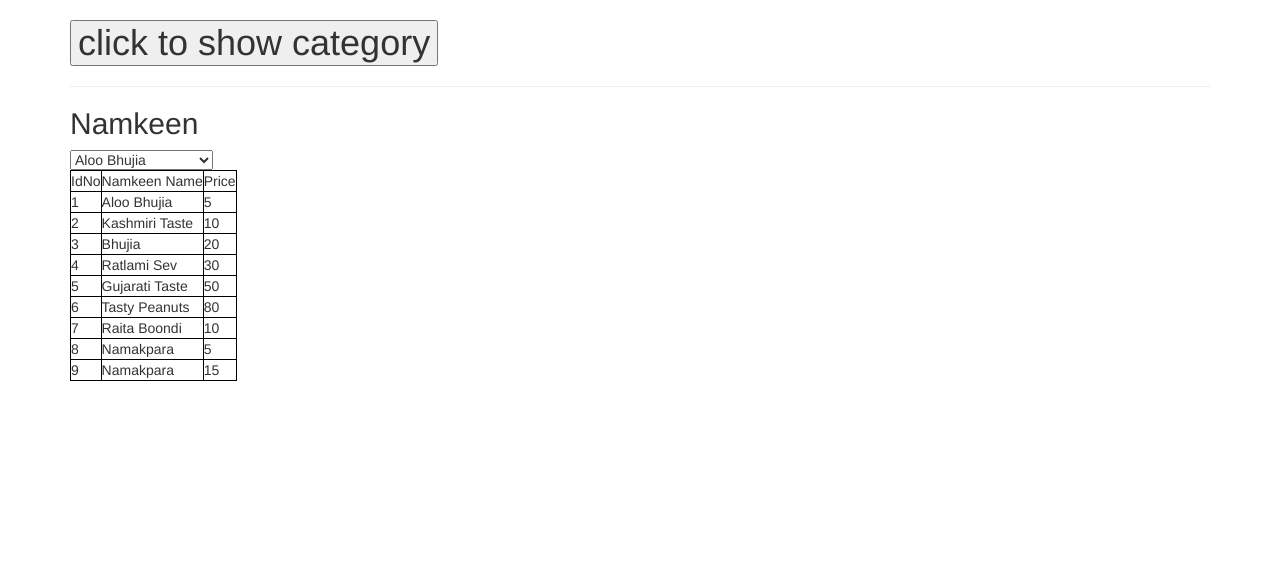
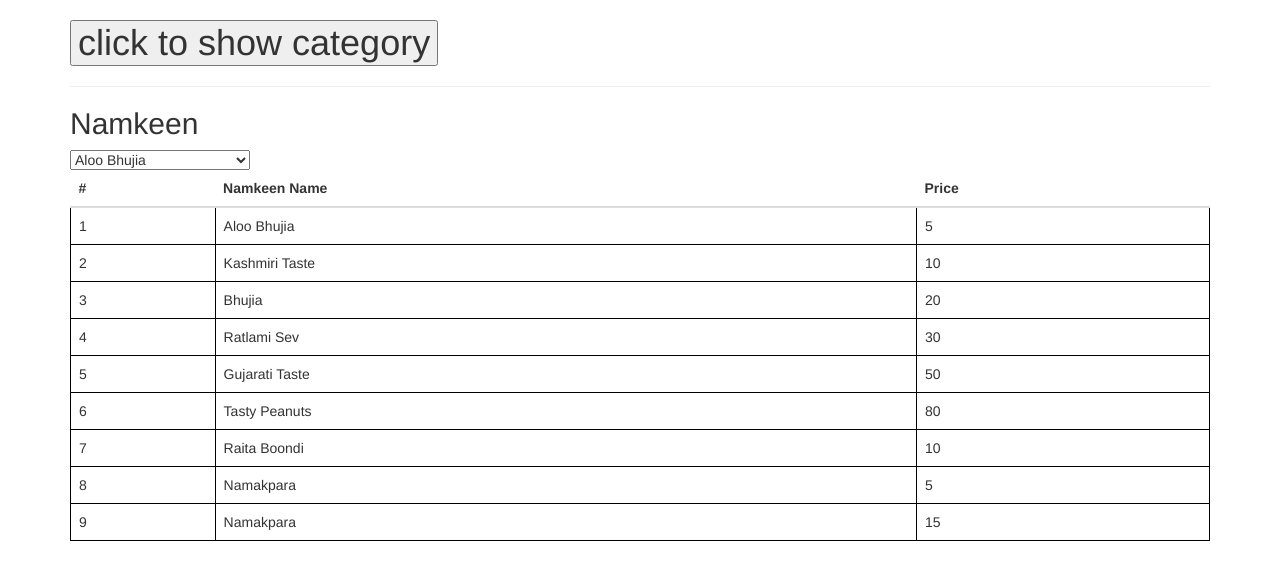
Before and after one commit to kishanlakhani/import-export-demo, an Angular app: page / in a window 1280 px wide. Both pictures are taken after a click on the button "click to show category". Shown: the top 580 px of the page. Built offline with nearby package versions, Linux system fonts and the light colour scheme.

Commit message:
error solve

```diff
--- a/src/app/category/category.component.html
+++ b/src/app/category/category.component.html
@@ -1,10 +1,53 @@
 <!-- for dropdownbox and input box  -->
 <h2>Namkeen</h2>
-<select name="" id="namkeenName" *ngIf="isHideProduct" (change)="getSelectValue($event)" >
+
+<select class="selectpicker" name="" id="namkeenName" *ngIf="isHideProduct" (change)="getSelectValue($event)" >
+  <optgroup label="">
+    <option value="" disabled>change namkeen price</option>
+    <option  *ngFor="let item of namkeenName"  [value]="item">{{ item }}</option>
+
+  </optgroup>
+</select>
+
+<!-- <input  > -->
+<div class="input-group mb-3" *ngIf="isShowPriceInput &&  isHideProduct" type="text">
+  <div class="input-group-prepend">
+    <span class="input-group-text" id="basic-addon1">Price</span>
+  </div>
+  <input type="text" class="form-control"  [(ngModel)]="showPriceInput" (input)="newPriceGet($event)" placeholder="price" aria-label="" aria-describedby="basic-addon1">
+</div>
+
+
+  <div *ngIf="!selectIndex; else notShow" >
+      <app-product></app-product>
+  </div>
+  <div *ngIf="selectIndex; else notShow" >
+    <app-product  [selectIndex]="selectIndex" [newPriceSend]="newPriceSend"></app-product>
+</div>
+  <ng-template #notShow>
+
+  </ng-template>
+
+
+
+
+
+
+
+
+
+    <!-- <select name="" id="namkeenName" *ngIf="isHideProduct" (change)="getSelectValue($event)" >
 <option value="" disabled>select change price</option>
 <option  *ngFor="let item of namkeenName"  [value]="item">{{ item }}</option>
-</select>
-<input *ngIf="isShowPriceInput &&  isHideProduct" type="text" [(ngModel)]="showPriceInput" (input)="newPriceGet($event)">
+</select> -->
+
+
+
+
+
+
+
+
 
 <!-- for hide and show product  -->
   <!-- <hr>
@@ -16,13 +59,11 @@
   <!-- <div *ngIf="!selectValue; else notShow" >
     <app-product></app-product>
 </div> -->
-  <div *ngIf="!selectIndex; else notShow" >
-      <app-product></app-product>
-  </div>
-    <ng-template #notShow>
-      <app-product  [selectIndex]="selectIndex" [newPriceSend]="newPriceSend"></app-product>
-    </ng-template>
-<!-- </div> -->
+
+
+
+
+    <!-- </div> -->
 
   <!--
 <div *ngIf="isHideProduct">
--- a/src/app/category/category.component.ts
+++ b/src/app/category/category.component.ts
@@ -24,7 +24,7 @@ export class CategoryComponent implements OnInit {
   selectIndex:number;
   newPriceSend :number;
   showPriceInput:string="";
-
+  i:number;
   constructor() { }
 
   ngOnInit() {
@@ -41,7 +41,7 @@ export class CategoryComponent implements OnInit {
   ngOnChanges(changes: SimpleChanges): void {
     //Called before any other lifecycle hook. Use it to inject dependencies, but avoid any serious work here.
     //Add '${implements OnChanges}' to the class.
-    console.log("category componet ngOnChanege call " +changes.isCategoryShow.previousValue + " to " + changes.isCategoryShow.currentValue );
+    // console.log("category componet ngOnChanege call " +changes.isCategoryShow.previousValue + " to " + changes.isCategoryShow.currentValue );
 
   }
 
@@ -62,6 +62,7 @@ export class CategoryComponent implements OnInit {
   // input box price value get when drop down value select
   getSelectValue(event){
     this.selectIndex = event.srcElement.options.selectedIndex;
+    this.i=this.selectIndex;
     // this.selectIndex= event.srcElementoptions.selectedIndex;
     // console.log(this.selectIndex);
     this.newPriceSend= this.namekeenList[this.selectIndex-1].price;
@@ -71,7 +72,12 @@ export class CategoryComponent implements OnInit {
   }
 
   newPriceGet(event){
-    // console.log(event);
+    this.i=this.selectIndex;
+    // this.selectIndex= event.srcElementoptions.selectedIndex;
+    // console.log(this.selectIndex);
+    this.selectIndex=this.i;
+    this.newPriceSend= this.namekeenList[this.selectIndex-1].price;
+    this.showPriceInput = String(this.newPriceSend);
     this.newPriceSend = Number((<HTMLInputElement>event.target).value);
     this.showPriceInput = String(this.newPriceSend);
     this.isShowPriceInput = true;
--- a/src/app/product/product.component.html
+++ b/src/app/product/product.component.html
@@ -1,5 +1,5 @@
 <div>
-    <table>
+    <!-- <table class="table">
         <tr>
             <td>IdNo</td>
             <td>Namkeen Name</td>
@@ -11,5 +11,24 @@
             <td>{{namkeen.price }}</td>
         </tr>
 
-    </table>
+    </table> -->
+
+<table class="table">
+    <thead>
+      <tr>
+        <th scope="col">#</th>
+        <th scope="col">Namkeen Name</th>
+        <th scope="col">Price</th>
+      </tr>
+    </thead>
+    <tbody>
+        <tr scope="row" *ngFor="let namkeen of namkeenList">
+            <td>{{namkeen.idNo}}</td>
+            <td>{{namkeen.namkeenName}}</td>
+            <td>{{namkeen.price }}</td>
+        </tr>
+
+    </tbody>
+  </table>
+
 </div>
--- a/src/app/product/product.component.ts
+++ b/src/app/product/product.component.ts
@@ -7,10 +7,10 @@ import { NAMKEEN,INamkeen } from './Namkeen';
   styleUrls: ['./product.component.css']
 })
 export class ProductComponent implements OnInit ,OnDestroy{
-  NamkeenList:INamkeen[];
-  @Input() newPriceSend:number=0;
-  @Input() selectIndex:number=0;
-  namekeenList:INamkeen[];
+  namkeenList:INamkeen[];
+  @Input() newPriceSend?:number=0;
+  @Input() selectIndex?:number=0;
+  // namkeenList1:INamkeen[];
   namkeenName:string[];
   construtor() {
 
@@ -18,18 +18,21 @@ export class ProductComponent implements OnInit ,OnDestroy{
 
   selectIndexX:number=0;
   ngOnInit() {
-    this.NamkeenList = NAMKEEN;
+    this.namkeenList = NAMKEEN;
     console.log("product ngonit call")
   }
 
   ngOnChanges(changes: SimpleChanges): void {
     console.log("ngOnChanges product call")
-    console.log(this.selectIndex);
-    console.log(this.newPriceSend);
-    this.namekeenList = NAMKEEN;
+    console.log("selected Index : ", this.selectIndex);
+    console.log("new Price Index : ",this.newPriceSend);
+    console.log(this.namkeenList)
+    this.namkeenList = NAMKEEN;
+    console.log('changes :: ',changes);
+    // console.log('this.namekeenList :: ', this.namkeenList1);
     // this.namkeenName = this.namekeenList.map(namkeen => namkeen.namkeenName);
     // console.log(this.namekeenList[this.selectIndexX].price);
-    this.NamkeenList[this.selectIndex-1].price = this.newPriceSend;
+    this.namkeenList[this.selectIndex-1].price = this.newPriceSend;
 
   }
   ngOnDestroy(): void {
--- a/src/styles.css
+++ b/src/styles.css
@@ -1,2 +1,2 @@
 /* You can add global styles to this file, and also import other style files */
-/* @import '~bootstrap/dist/css/bootstrap.min.css'; */
+@import '~bootstrap/dist/css/bootstrap.min.css';
```
